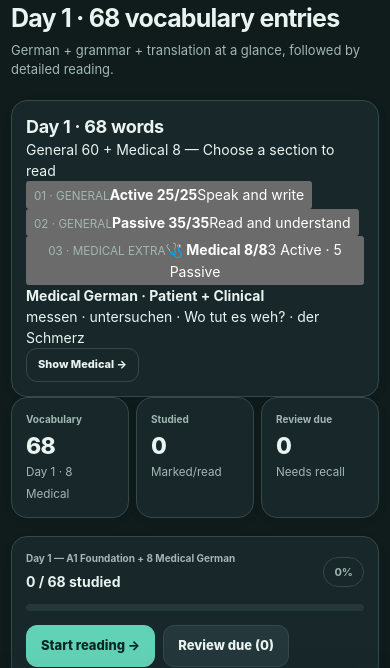
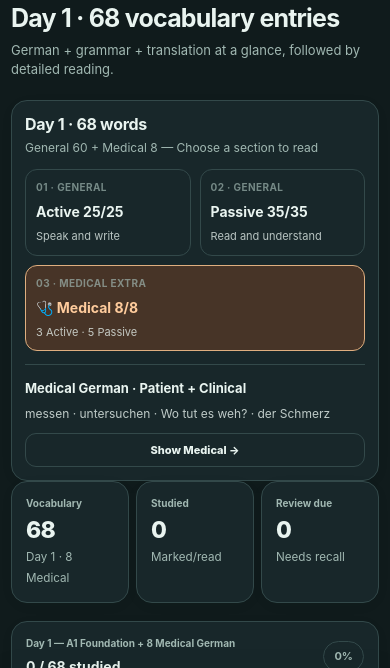
Before and after one commit to robinmarks45-eng/wortschatz-daily, a plain HTML site: page index.html in a window 390 px wide. Both pictures are taken after a click on the button "Toggle dark mode". Shown: the part 105-773 px from the top of the page. Drawn offline with Linux system fonts and the light colour scheme.

Commit message:
Style visible Day 1 overview, mobile Medical shortcut and grouped word headings

```diff
--- a/styles.css
+++ b/styles.css
@@ -12,3 +12,41 @@
 .ranking-weights>div{display:flex;justify-content:space-between;gap:14px;border-bottom:1px solid var(--line,#e6e9e8);padding:6px 0;font-size:13px}
 .ranking-weights strong{white-space:nowrap}
 .toolbar-group .segment{flex-wrap:wrap}
+
+/* v4: Day 1 at-a-glance structured Active / Passive / Medical groups */
+.day1-overview{padding:16px!important}
+.day1-overview-head{display:flex;justify-content:space-between;align-items:baseline;flex-wrap:wrap;gap:4px 12px;margin-bottom:12px}
+.day1-overview-head h2{font-size:16px;margin:0}
+.day1-overview-head p{margin:0;color:var(--muted,#66766d);font-size:12px}
+.day1-shortcuts{display:grid;grid-template-columns:repeat(3,minmax(0,1fr));gap:9px}
+.day1-shortcut{display:flex;flex-direction:column;text-align:left;gap:6px;padding:12px;border:1px solid var(--line,#d7dfdc);background:var(--surface,#fff);color:inherit;border-radius:12px;cursor:pointer;font:inherit;min-height:91px}
+.day1-shortcut small{font-size:10px;letter-spacing:.04em;font-weight:700;opacity:.68}
+.day1-shortcut strong{font-size:15px}
+.day1-shortcut span{font-size:11px;opacity:.77}
+.day1-shortcut:focus-visible{outline:3px solid #117a70;outline-offset:2px}
+.day1-shortcut:hover{border-color:#117a70}
+.day1-shortcut.medical-shortcut{border-color:#dfae7f;background:rgba(233,151,70,.10)}
+.day1-shortcut.medical-shortcut strong{color:#a15b2a}
+.day1-shortcut.current{box-shadow:0 0 0 2px #16836c inset}
+.medical-teaser{display:flex;align-items:center;justify-content:space-between;gap:10px;padding:12px 0 0;margin-top:13px;border-top:1px solid var(--line,#e5ebe9)}
+.medical-teaser strong{font-size:13px}
+.medical-teaser p{font-size:12px;opacity:.8;margin:5px 0 0;line-height:1.6}
+.medical-button{flex-shrink:0}
+.day1-repair{display:flex;gap:9px;align-items:flex-start;flex-wrap:wrap;margin-bottom:12px}
+.day1-repair button{white-space:nowrap}
+.day1-repair .subtle{width:100%;font-size:11px}
+.vocab-section-row td{background:#e9f3f0!important;color:#1f6156;font-size:11px;font-weight:700;letter-spacing:.012em;border-bottom:1px solid #c9ded6!important;padding-top:13px!important;padding-bottom:13px!important}
+.vocab-section-row td.pinned{z-index:3}
+.vocab-section-row td:first-child{white-space:normal}
+@media(max-width:600px){
+ .day1-overview{padding:13px!important}
+ .day1-shortcuts{grid-template-columns:repeat(2,minmax(0,1fr))}
+ .day1-shortcut.medical-shortcut{grid-column:1/-1;min-height:75px}
+ .day1-shortcut{min-height:84px;padding:10px}
+ .day1-shortcut strong{font-size:14px}
+ .medical-teaser{flex-direction:column;align-items:stretch}
+ .medical-button{width:100%}
+}
+[data-theme="dark"] .vocab-section-row td{background:#204c42!important;color:#e2fff0;border-bottom-color:#35695e!important}
+[data-theme="dark"] .day1-shortcut.medical-shortcut{background:#473427}
+[data-theme="dark"] .day1-shortcut.medical-shortcut strong{color:#ffcc9d}
```
